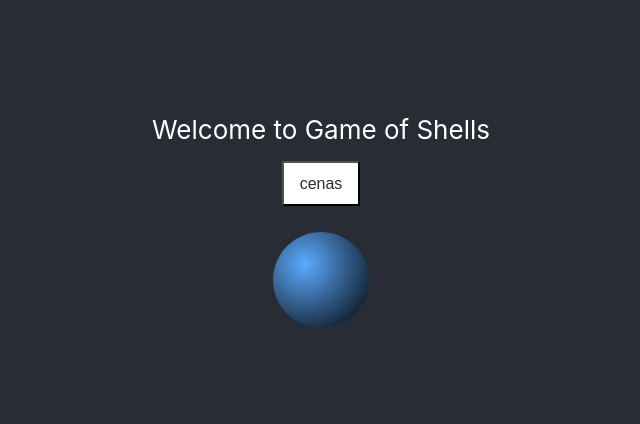
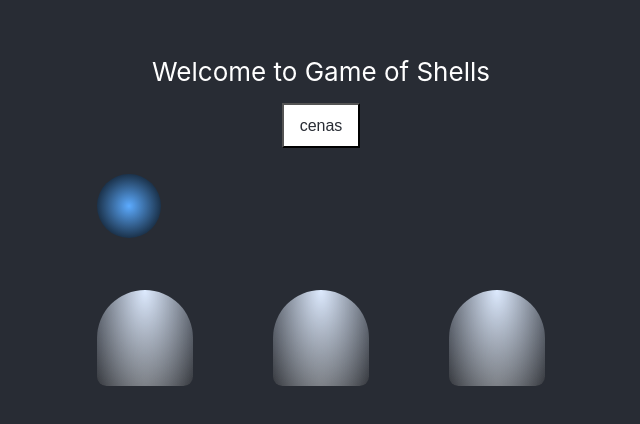
Before and after one commit to martafernandes/game-of-shells, a React (Create React App) app: page / in a window 1280 px wide. Shown: the part 166-590 px from the top of the page, without its empty margins (319-959 px from the left). Built offline with nearby package versions, Linux system fonts and the light colour scheme.

Commit message:
added draft version of container board

```diff
--- a/src/components/App/App.js
+++ b/src/components/App/App.js
@@ -3,6 +3,7 @@ import React from 'react';
 import constants from '../../config/constants';
 import Button from '../Button/Button';
 import Ball from '../Ball/Ball';
+import ContainerBoard from '../ContainerBoard/ContainerBoard';
 
 import './App.css';
 
@@ -15,6 +16,7 @@ function App() {
       <div>
         <Button label="cenas" onClick={() => console.log('cenas**')} />
         <Ball isDisplayed={true} />
+        <ContainerBoard />
       </div>
     </div>
   );
--- a/src/components/Ball/Ball.css
+++ b/src/components/Ball/Ball.css
@@ -1,7 +1,7 @@
 .ball {
     background-color: #000;
-    width: 6rem;
-    height: 6rem;
+    width: 4rem;
+    height: 4rem;
     border-radius: 50%;
     background: radial-gradient(circle at 2rem 2rem, #5cabff, #000);
 }
--- /dev/null
+++ b/src/components/Container/Container.css
@@ -0,0 +1,7 @@
+.container {
+    background: radial-gradient(ellipse at top, #deebff, transparent), radial-gradient(ellipse at bottom, #555, transparent);
+    border-radius: 50% 50% 10% 10%;
+    flex-wrap: wrap;
+    height: 6rem;
+    width: 6rem;
+}
--- /dev/null
+++ b/src/components/Container/Container.js
@@ -0,0 +1,13 @@
+import React from 'react';
+
+// eslint-disable-next-line
+import styles from "./Container.css";
+
+const Container = () => (
+    <figure
+        className="container"
+    >
+    </figure>
+);
+
+export default Container;
--- /dev/null
+++ b/src/components/ContainerBoard/ContainerBoard.css
@@ -0,0 +1,3 @@
+.containerBoard {
+    display: flex;
+}
--- /dev/null
+++ b/src/components/ContainerBoard/ContainerBoard.js
@@ -0,0 +1,22 @@
+import React from 'react';
+
+import Ball from '../Ball/Ball';
+import Container from '../Container/Container';
+import constants from '../../config/constants';
+
+// eslint-disable-next-line
+import styles from "./ContainerBoard.css";
+
+const ContainerBoard = () => {
+    const { gameOptions: { NR_CONTAINERS }} = constants;
+
+    return (
+        <div className="containerBoard">
+            {
+                Array.from(Array(NR_CONTAINERS), index => <Container key={index} />)
+            }
+        </div>
+    );
+};
+
+export default ContainerBoard;
--- a/src/config/constants.js
+++ b/src/config/constants.js
@@ -2,4 +2,8 @@ export default {
     dictionary: {
         TITLE: 'Welcome to Game of Shells',
     },
+    gameOptions: {
+        NR_CONTAINERS: 3,
+        NR_SHUFFLE: 4,
+    }
 }
```
Also changed, not shown: 2 other files (tests, documents, lock files or other folders).
